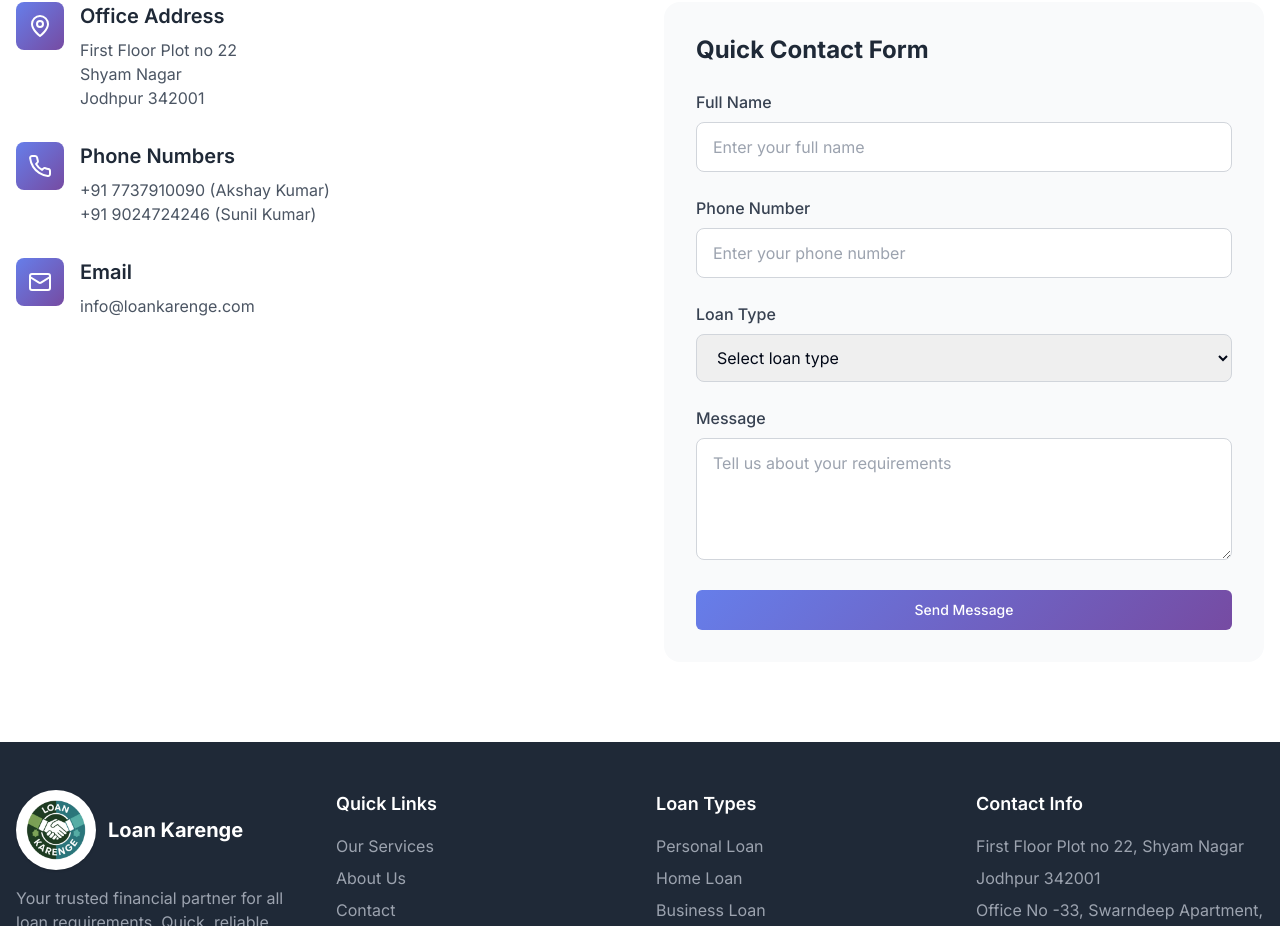
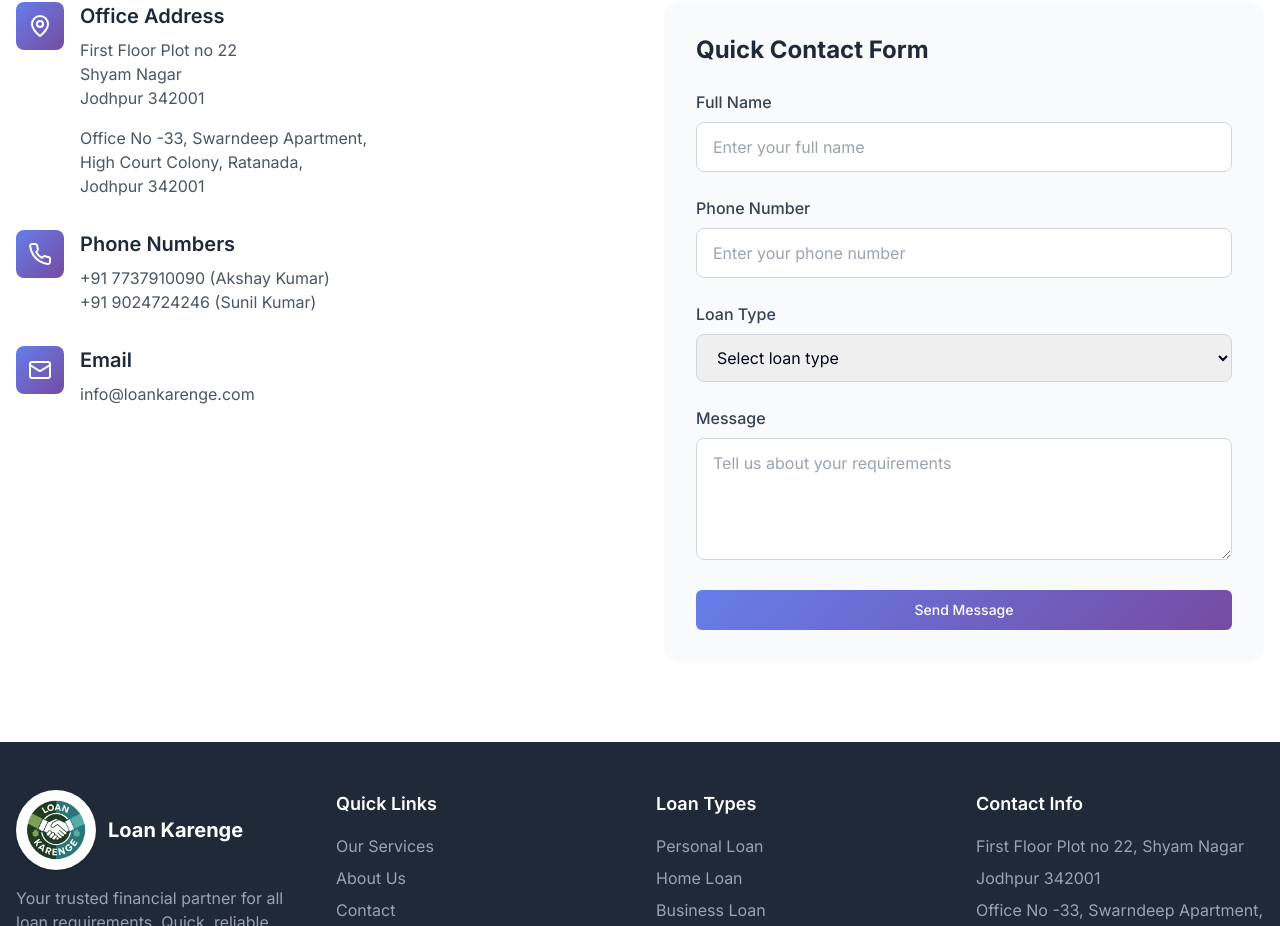
Before and after one commit to jagarwalboy/Loan-Karenge-, a React (Vite) app: page / in a window 1280 px wide. Shown: the part 4380-5306 px from the top of the page. Built offline with nearby package versions, Linux system fonts and the light colour scheme.

Commit message:
Add second office address to Get In Touch section in ContactSection.jsx

```diff
--- a/src/components/ContactSection.jsx
+++ b/src/components/ContactSection.jsx
@@ -32,6 +32,11 @@
                 <p className="text-gray-600">
                   First Floor Plot no 22<br />
                   Shyam Nagar<br />
+                  Jodhpur 342001
+                </p>
+                <p className="text-gray-600 mt-4">
+                  Office No -33, Swarndeep Apartment,<br />
+                  High Court Colony, Ratanada,<br />
                   Jodhpur 342001
                 </p>
               </div>
```
